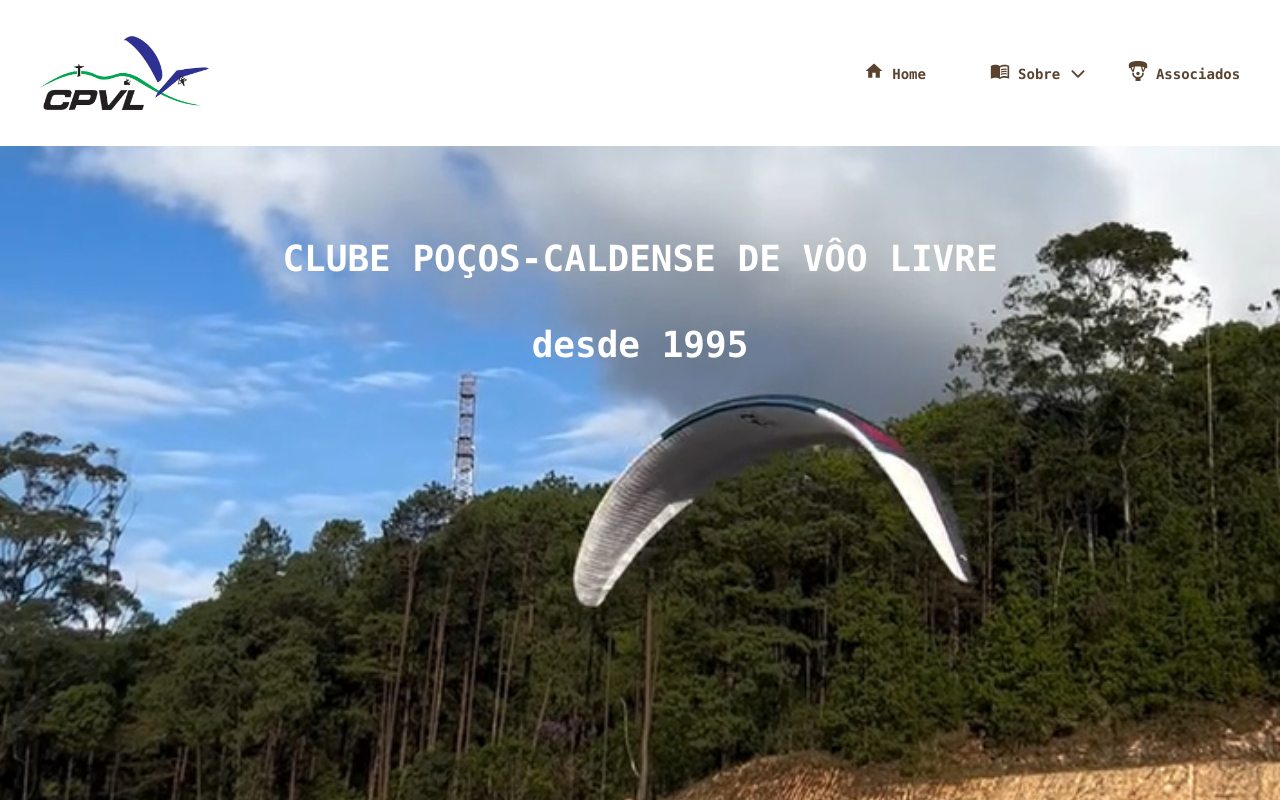
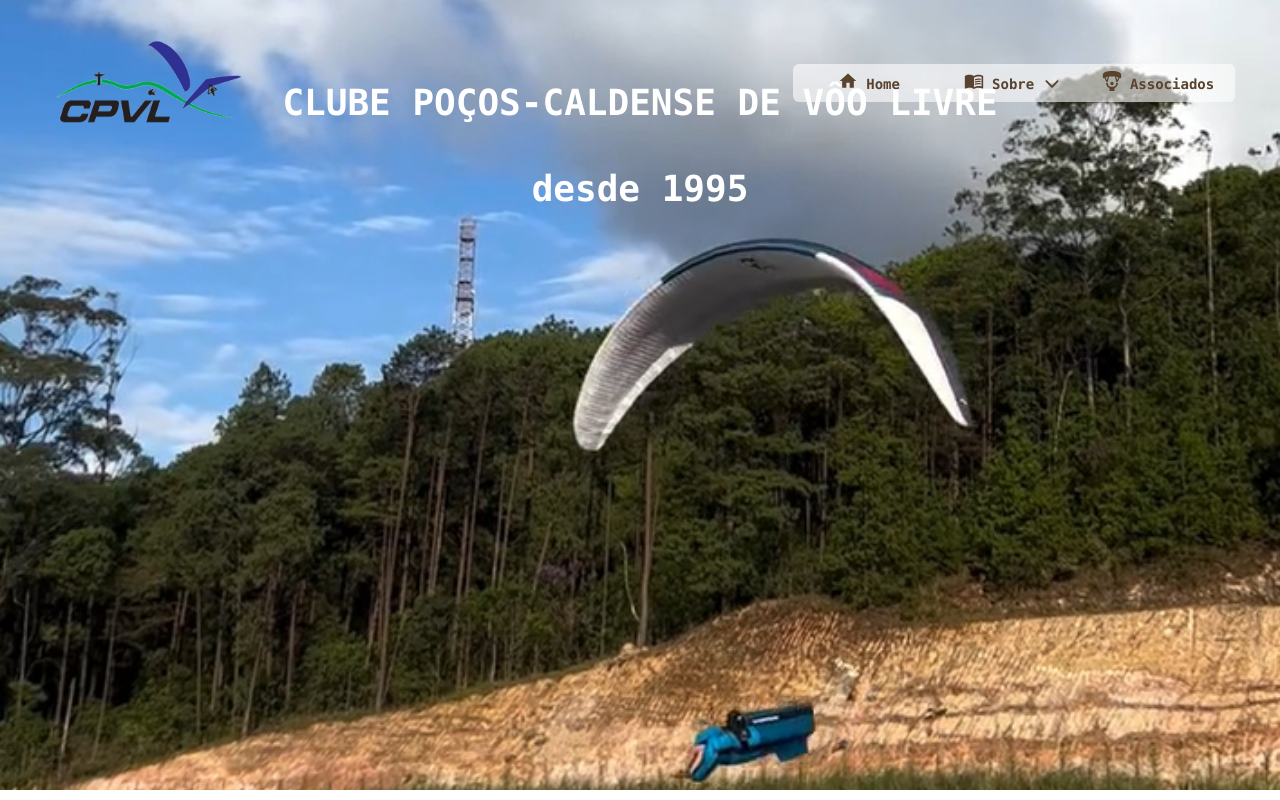
Before and after one commit to 2fc-data/cpvl, a React (Vite) app: page / in a window 1280 px wide. Shown: the top 800 px of the page. Built offline with nearby package versions, Linux system fonts and the light colour scheme.

Commit message:
ajustes navbar e logo

```diff
--- a/src/components/header/Header.styles.ts
+++ b/src/components/header/Header.styles.ts
@@ -14,7 +14,7 @@
     align-items: center;
     display: flex;
     justify-content: space-between;
-    margin: 0 35px; // Usar variáveis de tema
+    margin: 0 45px; // Usar variáveis de tema
   }
 
   .logo-section {
@@ -26,9 +26,14 @@
     z-index: 1052;
 
     .logo {
-      width: 180px;
-      height: 114px;
+      width: 200px;
+      height: 134px;
       display: block;
+
+      ${media.lg`
+        width: 160px;
+        height: 84px;
+      `}
 
       img {
         border: none;
--- a/src/components/header/Header.tsx
+++ b/src/components/header/Header.tsx
@@ -1,6 +1,6 @@
 import React from "react";
 import { HeaderWrap } from './Header.styles';
-import Logo from '../../assets/images/logo_cpvl.svg';
+import Logo from '../../assets/images/cpvlLogoVet1.png';
 import { Link } from "react-router-dom";
 
 import { Navbar } from "../navbar/Navbar";
--- a/src/components/navbar/Navbar.styles.ts
+++ b/src/components/navbar/Navbar.styles.ts
@@ -10,8 +10,11 @@
   // Menu Desktop (Visível > lg)
   .nav-menu {
     align-items: center;
+    background-color: ${theme.colors.whiteLight};
+    border-radius: 6px;
     display: flex;
     gap: 1.5rem;
+    padding: 0 1rem;
 
     ${media.lg`
       display: none;
@@ -130,13 +133,13 @@
 
   // Botão Mobile (Visível <= lg)
   .mobile-menu-btn {
-    background: none;
-    border: none;
+    background-color: ${theme.colors.whiteLight};
+    border-radius: 6px;
     color: ${theme.colors.primary};
     cursor: pointer;
     display: none;
     font-size: 1.5rem;
-    padding: 0.5rem;
+    padding: 0 0.3rem;
     z-index: 1051; // Acima do overlay e menu
     position: relative; // Posição padrão
     top: auto;
--- a/src/pages/home/Home.styles.ts
+++ b/src/pages/home/Home.styles.ts
@@ -11,8 +11,9 @@
     background-position: center;
     display: flex;
     flex-direction: column;
+    height: 100VH;
     justify-content: center;
-    height: 100VH;
+    margin-top: -11rem;
     width: 100%;
 
   .home-title{
```
Also changed, not shown: src/assets/images/cpvlLogoVet1.png (added).
